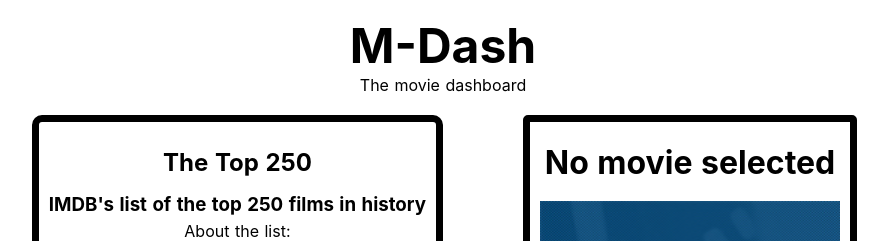
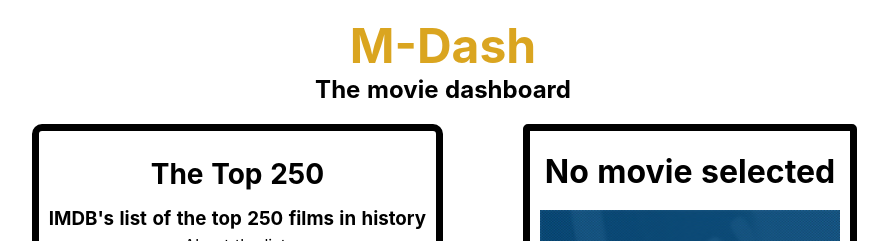
Before and after one commit to wkcodes/m_dash, a Nuxt app: page / in a window 1280 px wide. Shown: the top 241 px of the page, without its empty margins (197-1085 px from the left). Built offline with nearby package versions, Linux system fonts and the light colour scheme; no server answers.

Commit message:
styling changes

```diff
--- a/components/List.vue
+++ b/components/List.vue
@@ -1,7 +1,7 @@
 <template>
   <div id="list-container" class="list-group">
     <h2 id="top25Header">The Top 250</h2>
-    <h3>IMDB's list of the top 250 films in history</h3>
+    <h3 id="underline">IMDB's list of the top 250 films in history</h3>
     <!--if faves, change line 7 to faves, line 9 etc-->
     <ul class="list-header">
       <li>About the list:</li>
@@ -179,6 +179,7 @@ export default {
 }
 #top25Header {
   margin: 1rem 0 1rem 0;
+  font-size: 28px;
 }
 .list-header {
   padding: 5px;
--- a/pages/index.vue
+++ b/pages/index.vue
@@ -2,7 +2,7 @@
   <div>
     <header>
       <h1 id="m-dash">M-Dash</h1>
-      <p>The movie dashboard</p>
+      <h2>The movie dashboard</h2>
     </header>
     <div id="app-wrapper">
       <div id="list">
@@ -110,6 +110,7 @@ a {
   color: goldenrod;
 }
 #m-dash {
+  color: goldenrod;
   font-size: 3rem;
 }
 #list {
```
